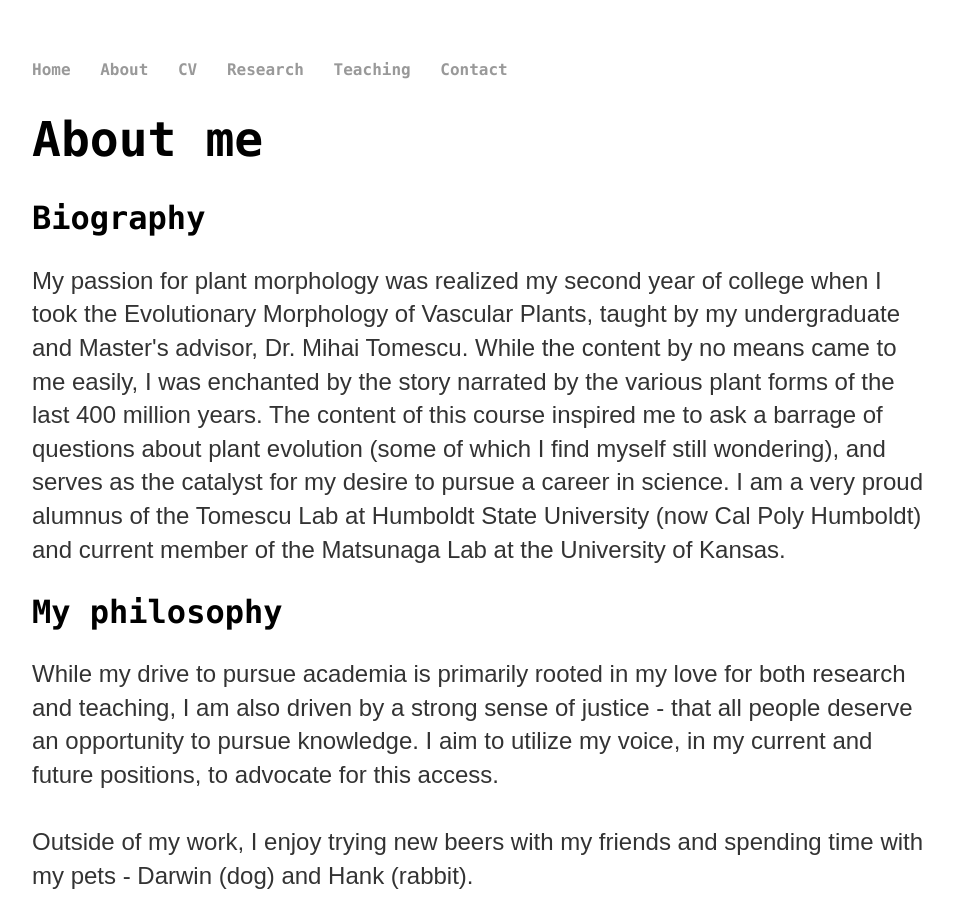
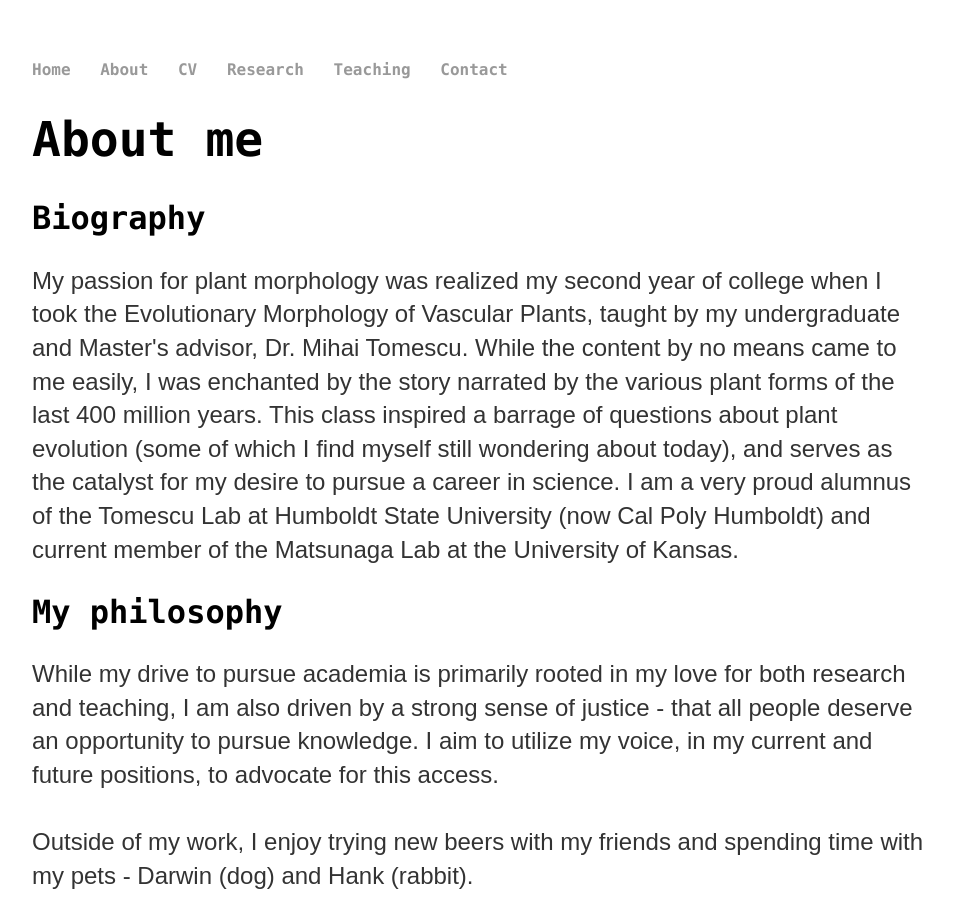
Before and after one commit to megannibbs/megannibbelink.github.io, a Jekyll site: the page built from about/index.html, in a window 1280 px wide. Shown: the top 921 px of the page, without its empty margins (160-1113 px from the left). Built offline with Jekyll 4.4.1, drawn with Linux system fonts in a browser that asks for light colours.

Commit message:
Update index.html

```diff
--- a/about/index.html
+++ b/about/index.html
@@ -7,7 +7,7 @@ title: Meg Nibbelink | About
 	<h2>Biography</h2>
 	<p>My passion for plant morphology was realized my second year of college when I took the Evolutionary Morphology of Vascular Plants, taught by my undergraduate and
 		Master's advisor, Dr. Mihai Tomescu. While the content by no means came to me easily, I was enchanted by the story narrated by the various plant forms
-		of the last 400 million years. The content of this course inspired me to ask a barrage of questions about plant evolution (some of which I find myself still wondering),
+		of the last 400 million years. This class inspired a barrage of questions about plant evolution (some of which I find myself still wondering about today),
 		and serves as the catalyst for my desire to pursue a career in science. I am a very proud alumnus of the Tomescu Lab at Humboldt State University (now Cal Poly Humboldt) and current
 		member of the Matsunaga Lab at the University of Kansas.
 
```
